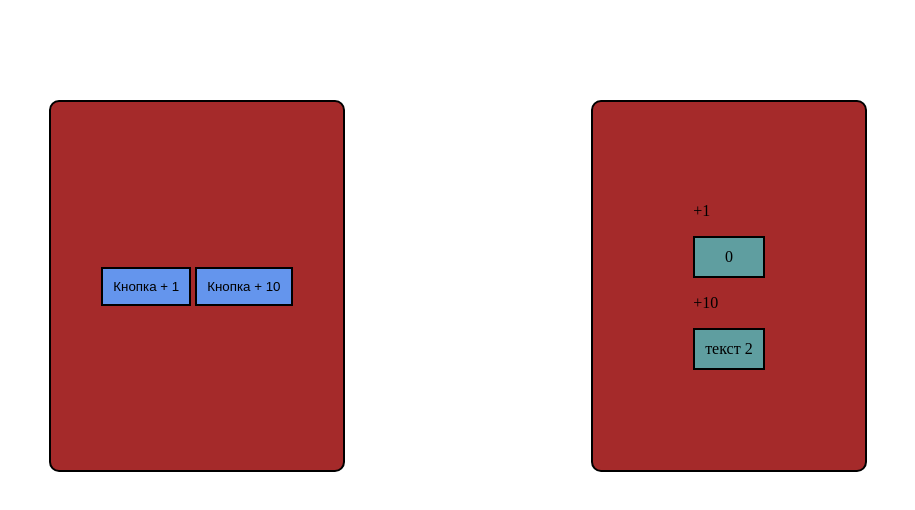
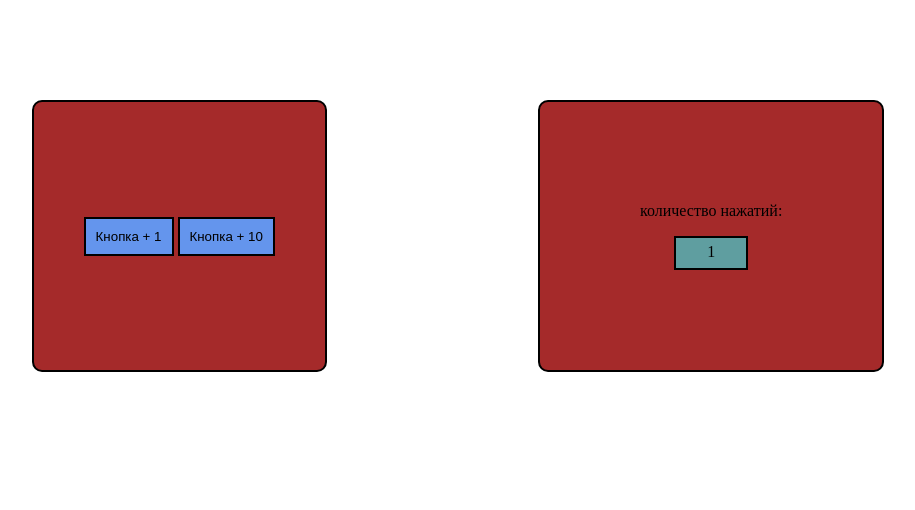
Before and after one commit to maxchernyakovich/project_3, a plain HTML site: page src/index.html in a window 1280 px wide. Both pictures are taken after a click on the button "Кнопка + 1". Shown: the whole page, without its empty margins (182-1097 px from the left). Drawn offline with Linux system fonts and the light colour scheme.

Commit message:
third commit

```diff
--- a/src/css/style.css
+++ b/src/css/style.css
@@ -39,9 +39,12 @@
      margin: 100px;
 }
 
-.text_1, .text_2 {
+.text_1 {
+     width: 60px;
+     height: 20px;
      background-color: cadetblue;
      border: 2px solid #000;
-     padding: 10px;
+     margin: 0 auto;
+     padding: 5px;
      text-align: center;
 }
--- a/src/index.html
+++ b/src/index.html
@@ -18,10 +18,8 @@
 
           <div class="right">
                <div class="right_inside">
-                    <p>+1</p>
-                    <p class="text_1">текст 1</p>
-                    <p>+10</p>
-                    <p class="text_2">текст 2</p>
+                    <p class="text">количество нажатий:</p>
+                    <p class="text_1">0</p>
                </div>
           </div>
      </section>
--- a/src/js/script.js
+++ b/src/js/script.js
@@ -1,19 +1,18 @@
+"use strict";
+const btnClickPlusOne = document.querySelector('.btn_1'),
+      btnClickPlusTen = document.querySelector('.btn_2'),
+      textClick = document.querySelector('.text_1');
 
-let btnClick = document.querySelector('.btn_1'),
-    btnClickPlusTen = document.querySelector('.btn_2'),
-    textClick = document.querySelector('.text_1'),
-    textClickPlusTen = document.querySelector('.text_2');
+function ClickBtnPlusOne() {
+     let sum = textClick.textContent;
+     textClick.textContent = +sum + 1;
+     console.log(sum);
+};
+function ClickBtnPlusTen() {
+     let sum = textClick.textContent;
+     textClick.textContent = +sum + 10;
+     console.log(sum);
+};
 
-btnClick.addEventListener('click', function() {
-
-     let sum = event.target.value++;
-     textClick.textContent = `${sum}`;
-});
-
-console.log(textClick);
-
-
-btnClickPlusTen.addEventListener('click', function() {
-     let sum = +textClick.textContent + 10;
-     textClickPlusTen.textContent = `${sum}`;
-});
+btnClickPlusOne.addEventListener('click', ClickBtnPlusOne);
+btnClickPlusTen.addEventListener('click', ClickBtnPlusTen);
```
